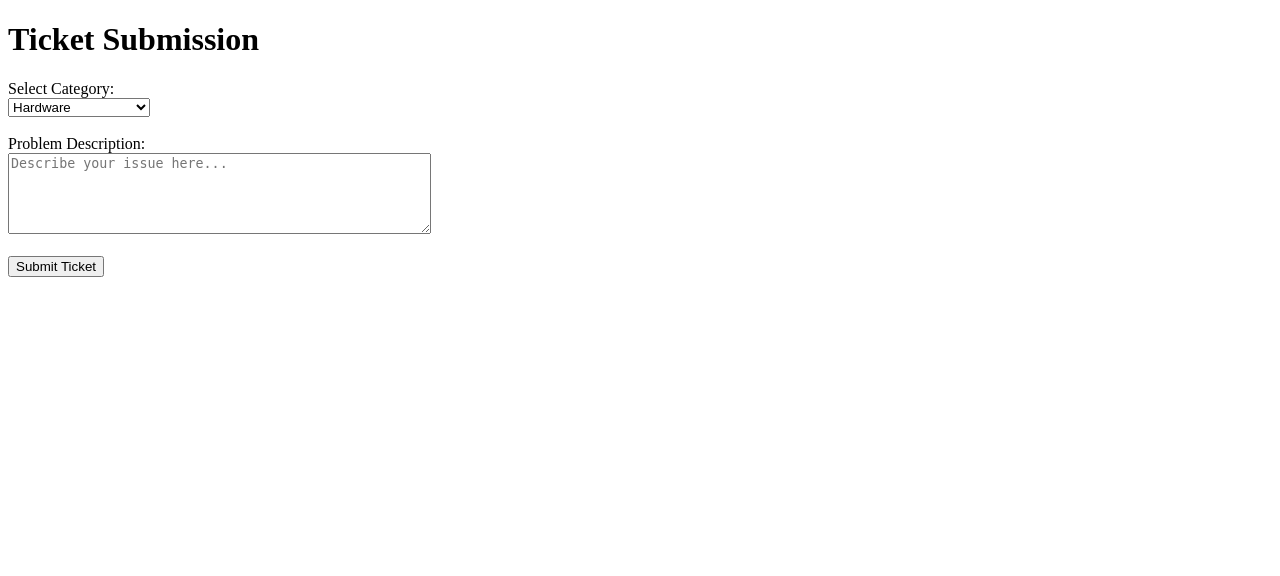
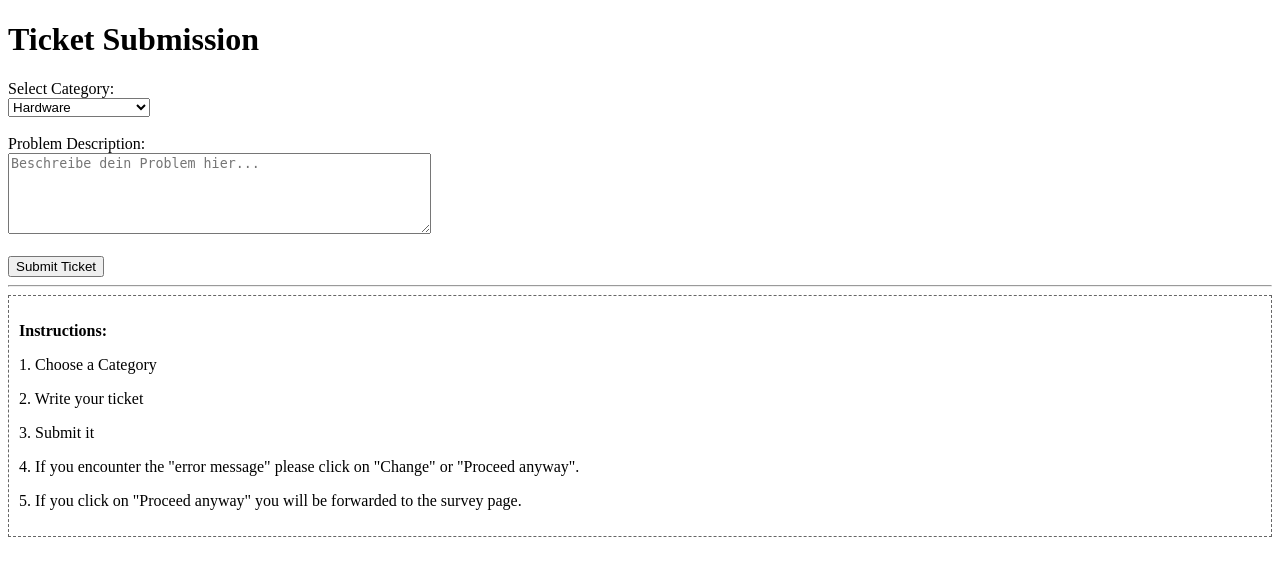
Before and after one commit to Kremonix/Ticketing, a Flask app: page / in a window 1280 px wide. Shown: the top 576 px of the page. Run offline with Flask 3, Linux system fonts and the light colour scheme; parts of the project's set-up code (start-up, migrations or seed data) failed here and were passed over.

Commit message:
Survey screen a bug fixes
Adds a survey and a thank you page, with basic integration, survey results are saved in survey_results.csv evey sruvey done adds to it up.
now if pressed on change when adding a wrong categorie it will be automatically changend.  also i little guide for users has been added.

to save all as an .exe file is not working so far.

```diff
--- a/app.py
+++ b/app.py
@@ -1,11 +1,11 @@
-from flask import Flask, render_template, request
+from flask import Flask, render_template, request, redirect, url_for
 import joblib
+import csv
+import os
 
 app = Flask(__name__)
 
 # Das zuvor trainierte Modell und den Vectorizer laden
-# Achte darauf, dass deine Modelle im selben Verzeichnis liegen wie diese app.py
-# und dass die Dateinamen korrekt sind.
 svm_model = joblib.load("svm_model.pkl")
 vectorizer = joblib.load("tfidf_vectorizer.pkl")
 
@@ -34,18 +34,32 @@ def index():
     mismatch = False
 
     if request.method == "POST":
-        # Formulardaten auslesen
-        chosen_category = request.form.get("chosen_category")
-        ticket_description = request.form.get("ticket_description")
+        # Prüfen, ob der User auf "Change" geklickt hat
+        change_category = request.form.get("change_category", None)
 
-        # Beschreibung mit TF-IDF vektorisieren
-        text_vector = vectorizer.transform([ticket_description])
-        # Vorhersage treffen
-        predicted_category = svm_model.predict(text_vector)[0]
+        if change_category:
+            # Hier wurde auf "Change" geklickt: Daten aus dem Hidden-Form übernehmen
+            chosen_category = request.form.get("chosen_category")
+            ticket_description = request.form.get("ticket_description", "")
+            # Da wir jetzt explizit die empfohlene Kategorie setzen,
+            # machen wir ein Re-Check:
+            text_vector = vectorizer.transform([ticket_description])
+            predicted_category = svm_model.predict(text_vector)[0]
+            # Mismatch sollte nun weg sein, da chosen_category = predicted_category
+            mismatch = False
+        else:
+            # Normales Abschicken des Formulars
+            chosen_category = request.form.get("chosen_category")
+            ticket_description = request.form.get("ticket_description", "").strip()
 
-        # Vergleichen, ob Modell-Kategorie und gewählte Kategorie übereinstimmen
-        if predicted_category != chosen_category:
-            mismatch = True
+            # Beschreibung mit TF-IDF vektorisieren
+            text_vector = vectorizer.transform([ticket_description])
+            # Vorhersage treffen
+            predicted_category = svm_model.predict(text_vector)[0]
+
+            # Vergleichen, ob Modell-Kategorie und gewählte Kategorie übereinstimmen
+            if predicted_category != chosen_category:
+                mismatch = True
 
     return render_template(
         "index.html",
@@ -56,6 +70,31 @@ def index():
         ticket_description=ticket_description
     )
 
+@app.route("/survey", methods=["GET", "POST"])
+def survey():
+    """
+    Zeigt eine Umfrage-Seite (GET) und speichert die Ergebnisse (POST).
+    """
+    if request.method == "POST":
+        # Beispielhafte Felder aus dem Survey-Formular
+        user_name = request.form.get("user_name", "")
+        satisfaction = request.form.get("satisfaction", "")
+        comments = request.form.get("comments", "")
+
+        # In CSV schreiben (hier: "survey_results.csv" im Anhänge-Modus)
+        file_exists = os.path.isfile("survey_results.csv")
+        with open("survey_results.csv", "a", newline="", encoding="utf-8") as f:
+            writer = csv.writer(f)
+            if not file_exists:
+                writer.writerow(["user_name", "satisfaction", "comments"])
+            writer.writerow([user_name, satisfaction, comments])
+
+        # Nach dem Speichern -> "thank_you.html"
+        return render_template("thank_you.html", user_name=user_name)
+
+    # GET-Request: Zeige das Umfrage-Formular
+    return render_template("survey.html")
+
 if __name__ == "__main__":
     # Starte die Flask-App (Standard-Port 5000)
     app.run(debug=True)
--- a/templates/index.html
+++ b/templates/index.html
@@ -6,6 +6,8 @@
 </head>
 <body>
     <h1>Ticket Submission</h1>
+
+    <!-- ticket page -->
     <form method="POST" action="/">
         <!-- Dropdown für die Kategorie-Auswahl -->
         <label for="chosen_category">Select Category:</label><br />
@@ -19,30 +21,50 @@
         </select>
         <br /><br />
 
-        <!-- Textarea für die Problembeschreibung -->
+        <!-- Textarea für die Problem-Beschreibung -->
         <label for="ticket_description">Problem Description:</label><br />
-        <textarea id="ticket_description" name="ticket_description" rows="5" cols="50"
-                  placeholder="Describe your issue here...">{{ ticket_description or '' }}</textarea>
+        <textarea id="ticket_description" name="ticket_description"
+                  rows="5" cols="50"
+                  placeholder="Beschreibe dein Problem hier...">{{ ticket_description or '' }}</textarea>
+        <br /><br />
 
-        <br /><br />
         <button type="submit">Submit Ticket</button>
     </form>
+
+    <!-- Deine Schritt-für-Schritt-Anleitung unter dem Formular -->
+    <hr />
+    <div style="border: 1px dashed #666; padding: 10px;">
+        <p><strong>Instructions:</strong></p>
+        <p>1. Choose a Category</p>
+        <p>2. Write your ticket</p>
+        <p>3. Submit it</p>
+        <p>4. If you encounter the "error message" please click on "Change" or "Proceed anyway".</p>
+        <p>5. If you click on "Proceed anyway" you will be forwarded to the survey page.</p>
+    </div>
 
     <!-- Falls das Modell eine andere Kategorie vermutet, erscheint dieser Hinweis -->
     {% if mismatch %}
         <hr />
         <p style="color: red;">
-            <strong>Attention!</strong> Based on your description, the model suggests:
+            <strong>Error!</strong> Our system thinks your ticket matches the category:
             <em>{{ predicted_category }}</em>,
             but you selected <em>{{ chosen_category }}</em>.
         </p>
-        <!-- Hier die beiden Buttons: "Change" oder "Proceed anyway" -->
-        <button onclick="alert('Please adjust your description or the category if necessary.')">
-            Change
-        </button>
-        <button onclick="alert('The ticket will be forwarded with your chosen category: {{ chosen_category }}')">
-            Proceed Anyway
-        </button>
+
+        <!-- Buttons: "Change" oder "Proceed anyway" -->
+        <!-- 1) CHANGE-FORMULAR: Schickt POST an "/", setzt chosen_category auf predicted_category -->
+        <form method="POST" action="/" style="display: inline;">
+            <!-- versteckte Felder -->
+            <input type="hidden" name="ticket_description" value="{{ ticket_description }}">
+            <input type="hidden" name="chosen_category" value="{{ predicted_category }}">
+            <input type="hidden" name="change_category" value="true">
+            <button type="submit">Change</button>
+        </form>
+
+        <!-- 2) PROCEED ANYWAY: Leitet per GET auf /survey -->
+        <form action="{{ url_for('survey') }}" method="get" style="display: inline;">
+            <button type="submit">Proceed anyway</button>
+        </form>
     {% endif %}
 </body>
 </html>
```
Also changed, not shown: templates/survey.html (added, +32 -0 lines), templates/thank_you.html (added, +17 -0 lines), README.md, 1 other file.
